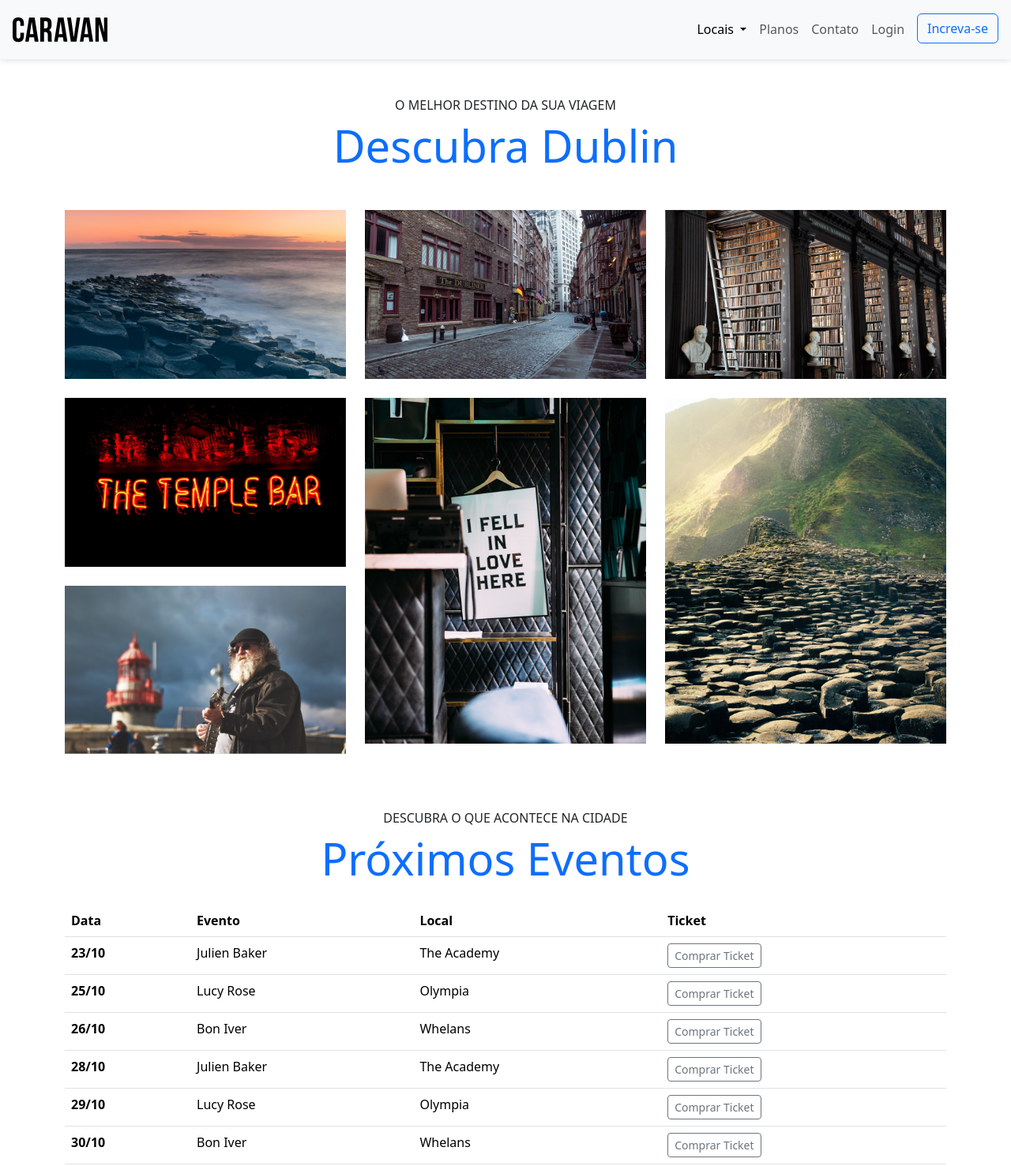
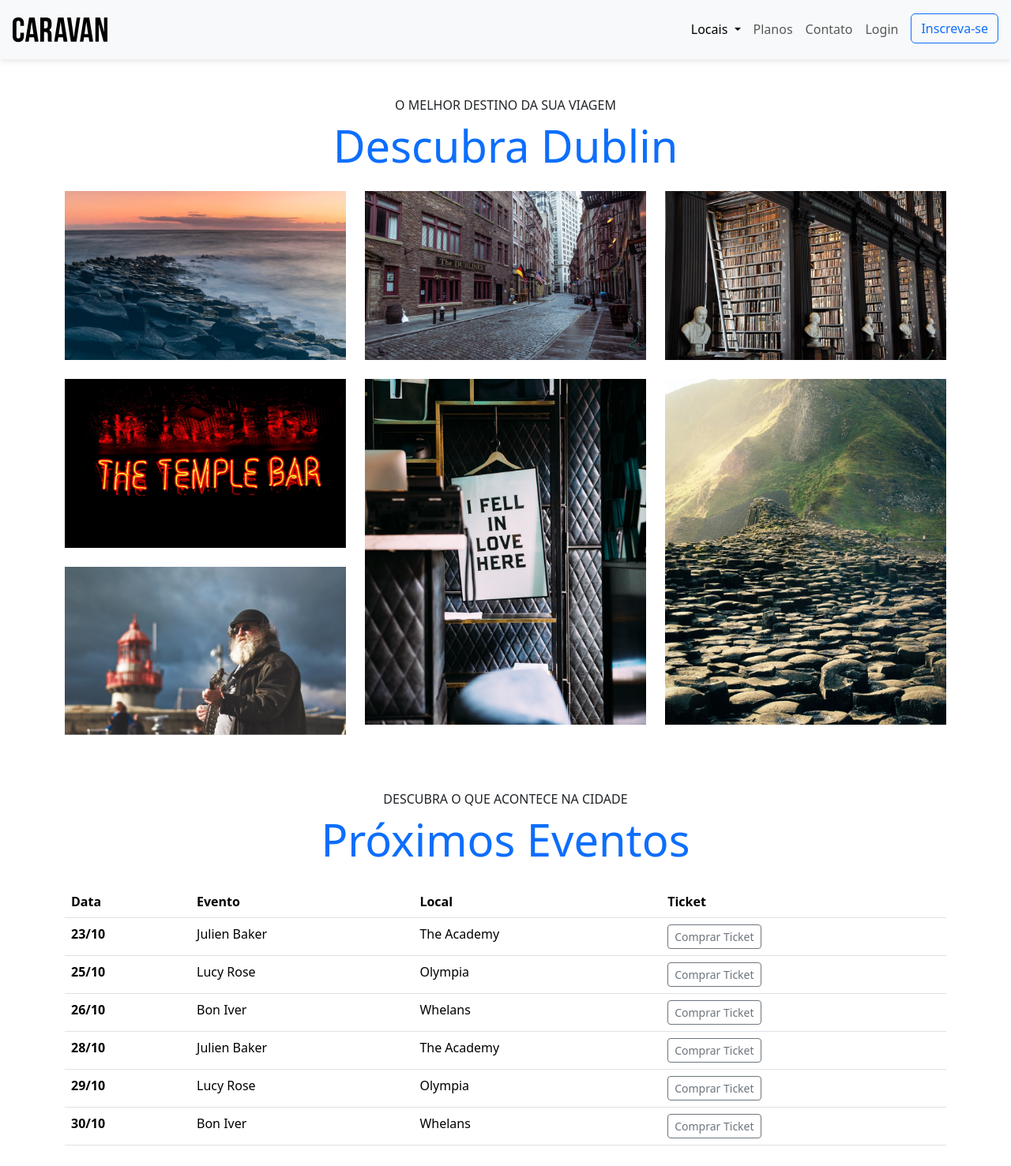
Before and after one commit to diegoespelho/caravan-origamid, a plain HTML site: page local.html in a window 1280 px wide. Shown: the top 1477 px of the page at 79% size. Drawn offline with Linux system fonts and the light colour scheme.

Commit message:
Update local.html

```diff
--- a/local.html
+++ b/local.html
@@ -117,7 +117,7 @@
               aria-current="page"
               href="inscricao.html"
             >
-              Increva-se
+              Inscreva-se
             </a>
           </li>
         </ul>
@@ -125,8 +125,8 @@
     </nav>
 
     <!-- Local -->
-    <section class="container">
-      <div class="my-5 text-center">
+    <section class="container my-5">
+      <div class="mb-4 text-center">
         <span class="h6 d-block">O MELHOR DESTINO DA SUA VIAGEM</span>
         <h1 class="display-4 text-primary">Descubra Dublin</h1>
       </div>
@@ -148,7 +148,7 @@
     </section>
 
     <!-- Eventos -->
-    <section class="container py-5">
+    <section class="container my-5">
       <div class="mb-4 text-center">
         <span class="h6 d-block">DESCUBRA O QUE ACONTECE NA CIDADE</span>
         <h1 class="display-4 text-primary">Próximos Eventos</h1>
@@ -244,7 +244,7 @@
               </li>
               <li>
                 <a class="text-decoration-none" href="inscricao.html">
-                  Increva-se
+                  Inscreva-se
                 </a>
               </li>
             </ul>
```
